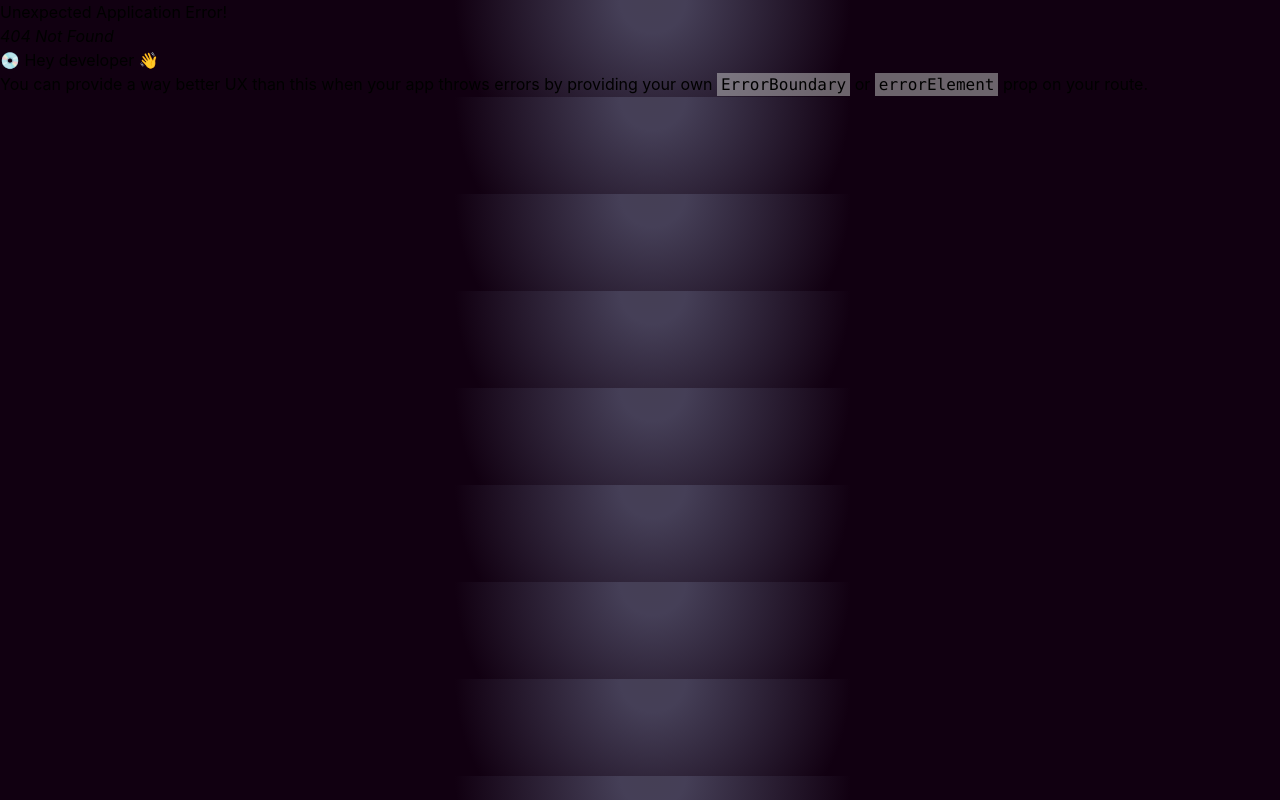
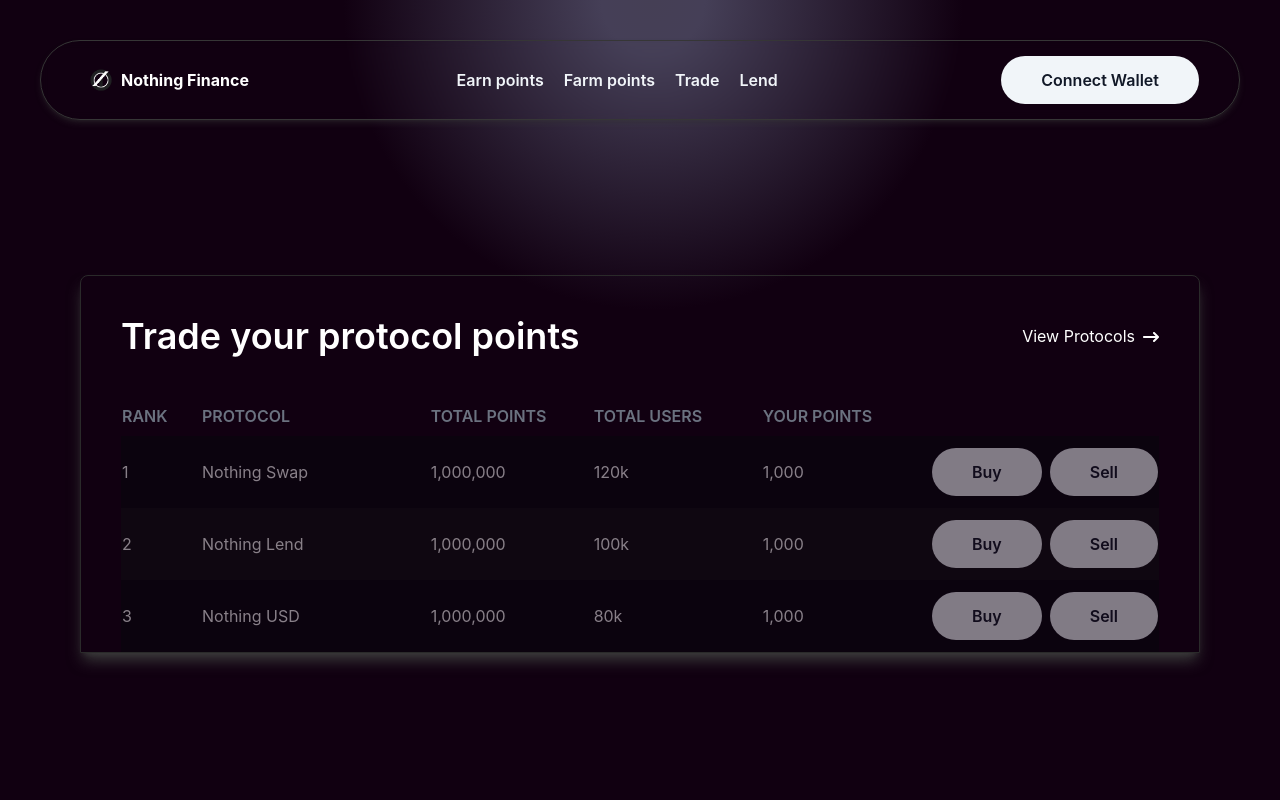
Before and after one commit to thesimonsnape/nothingfinance, a React (Create React App) app: page /trade in a window 1280 px wide. Before the commit this address had no page. Built offline with nearby package versions, Linux system fonts and the light colour scheme.

Commit message:
feat: minor fixes

```diff
--- a/src/components/FarmingTable.jsx
+++ b/src/components/TradingTable.jsx
@@ -3,14 +3,14 @@ import { rows } from '../constant/index';
 import { FaArrowRightLong } from "react-icons/fa6";
 import { Link, useLocation } from 'react-router-dom';
 
-const FarmingTable = () => {
+const TradingTable = () => {
   const location = useLocation();
 
   return (
     <div className='bg-transparent w-full h-full flex justify-center items-center '>
         <div className='w-full max-w-[1200px] rounded-t-lg border border-[#2a2a2a] shadow-lg shadow-[#3b3b3b] px-10 '>
             <div className={`my-10 flex text-white ${location.pathname === '/project' ? 'flex-col text-start ' : 'justify-between items-center'}`}>
-                <h2 className='text-4xl font-semibold'>Farm your protocol points</h2>
+                <h2 className='text-4xl font-semibold'>Trade your protocol points</h2>
                 <Link to='/projects' className='link-styles flex gap-2 items-center cursor-pointer'>
                     <div className='flex gap-2 items-center cursor-pointer'>
                         View Protocols <FaArrowRightLong className='translate-y-[1px]' />
@@ -22,9 +22,9 @@ const FarmingTable = () => {
                     <tr className='text-gray-500 font-semibold'>
                         <td className='w-20 h-10 '>RANK</td>
                         <td className='w-auto h-10'>PROTOCOL</td>
-                        <td className='w-fit max-w-10 h-10'>TOTAL REWARDS</td>
+                        <td className='w-fit max-w-10 h-10'>TOTAL POINTS</td>
                         <td className='w-fit max-w-20 h-10'>TOTAL USERS</td>
-                        <td className='w-fit max-w-20 h-10'>Your Points</td>
+                        <td className='w-fit max-w-20 h-10'>YOUR POINTS</td>
                         <td className='w-20 h-10'></td>
                     </tr>
                 </thead>
@@ -34,11 +34,12 @@ const FarmingTable = () => {
                             <tr key={idx} className={`${idx % 2 === 0? 'text-white bg-[#06060d] opacity-50 ' : 'bg-[#0e0f11] opacity-50 text-white'}`}>
                                 <td className='py-3'>{el.rank}</td>
                                 <td className='py-3'>{el.project}</td>
-                                <td className='py-3'>{el.totalRewards}</td>
+                                <td className='py-3'>{el.totalPoints}</td>
                                 <td className='py-3'>{el.totalUsers}</td>
                                 <td className='py-3'>{el.yourPoints}</td>
-                                <td className='py-3'>
-                                <button className='bg-slate-100 text-gray-900 font-semibold px-4 py-1 md:px-10 md:py-3 text-[11px] md:text-base rounded-full'>Farm</button>
+                                <td className='py-3 flex gap-2 justify-center items-center'>
+                                    <button className='bg-slate-100 text-gray-900 font-semibold px-4 py-1 md:px-10 md:py-3 text-[11px] md:text-base rounded-full'>Buy</button>
+                                    <button className='bg-slate-100 text-gray-900 font-semibold px-4 py-1 md:px-10 md:py-3 text-[11px] md:text-base rounded-full'>Sell</button>
                                 </td>
                             </tr>
                         )
@@ -50,4 +51,4 @@ const FarmingTable = () => {
   )
 }
 
-export default FarmingTable;
+export default TradingTable;
--- /dev/null
+++ b/src/pages/TradePage.jsx
@@ -0,0 +1,16 @@
+import React from 'react'
+import NavBar from '../components/NavBar'
+import TradingTable from '../components/TradingTable';
+
+const TradePage = () => {
+  return (
+    <div className='flex justify-center min-h-screen px-7 md:px-20'>
+      <NavBar />
+      <div className='w-full max-w-[1200px] mt-32'>
+        <TradingTable />
+      </div>
+    </div>
+  )
+}
+
+export default TradePage;
```
Also changed, not shown: src/index.js (+6 -1 lines).
